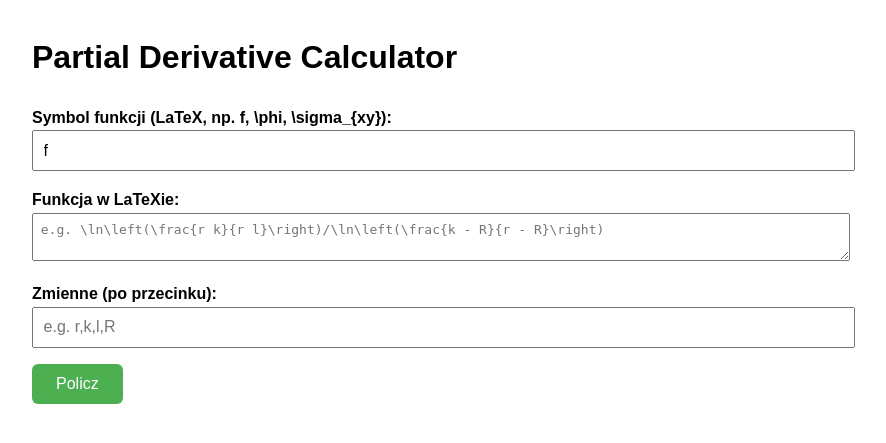
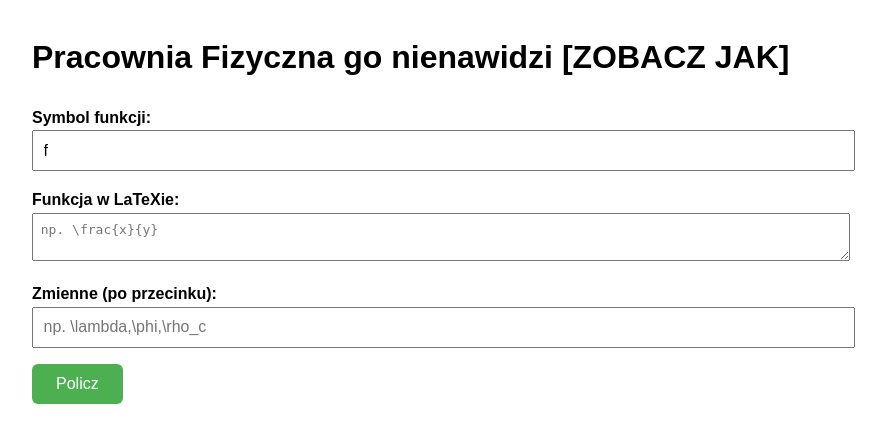
Before and after one commit to IN9R/PartialDerivativeCalc, a Flask app: page / in a window 1280 px wide. Shown: the top 443 px of the page, without its empty margins (208-1094 px from the left). Run offline with Flask 3, Linux system fonts and the light colour scheme.

Commit message:
Spolszczenie index.html

```diff
--- a/templates/index.html
+++ b/templates/index.html
@@ -3,7 +3,7 @@
 
 <head>
     <meta charset="UTF-8">
-    <title>Partial Derivative Calculator</title>
+    <title>Kalkulator Pochodnych Cząstkowych</title>
 
     <script src="https://polyfill.io/v3/polyfill.min.js?features=es6"></script>
     <script id="MathJax-script" async src="https://cdn.jsdelivr.net/npm/mathjax@3/es5/tex-mml-chtml.js"></script>
@@ -68,18 +68,18 @@
             margin-top: 2em;
         }
     </style>
-    <h1>Partial Derivative Calculator</h1>
+    <h1>Pracownia Fizyczna go nienawidzi [ZOBACZ JAK]</h1>
 
     <form method="post">
-        <label>Symbol funkcji (LaTeX, np. f, \phi, \sigma_{xy}):</label>
-        <input type="text" name="func_name" placeholder="e.g. f or \phi" value="{{ request.form.func_name or 'f' }}">
+        <label>Symbol funkcji:</label>
+        <input type="text" name="func_name" placeholder="np. f or \phi" value="{{ request.form.func_name or 'f' }}">
 
         <label>Funkcja w LaTeXie:</label>
         <textarea name="latex_expr" rows="2"
-            placeholder="e.g. \ln\left(\frac{r k}{r l}\right)/\ln\left(\frac{k - R}{r - R}\right)">{{ request.form.latex_expr or '' }}</textarea>
+            placeholder="np. \frac{x}{y}">{{ request.form.latex_expr or '' }}</textarea>
 
         <label>Zmienne (po przecinku):</label>
-        <input type="text" name="variables" placeholder="e.g. r,k,l,R" value="{{ request.form.variables or '' }}">
+        <input type="text" name="variables" placeholder="np. \lambda,\phi,\rho_c" value="{{ request.form.variables or '' }}">
 
         <button type="submit">Policz</button>
     </form>
```
